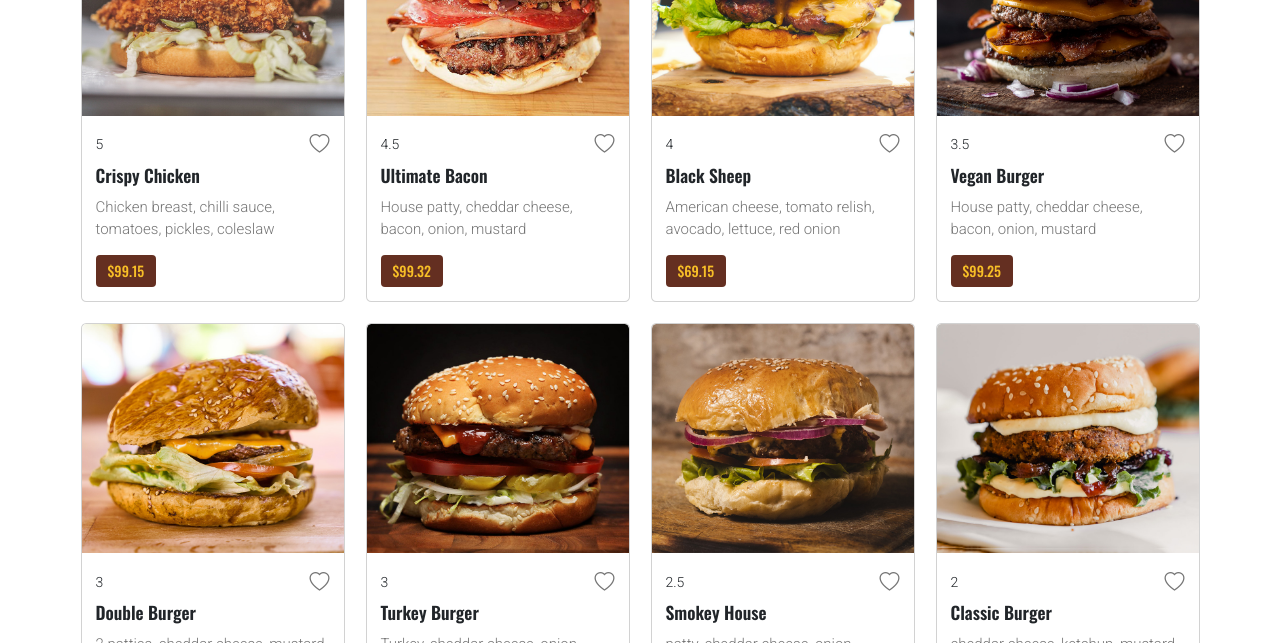
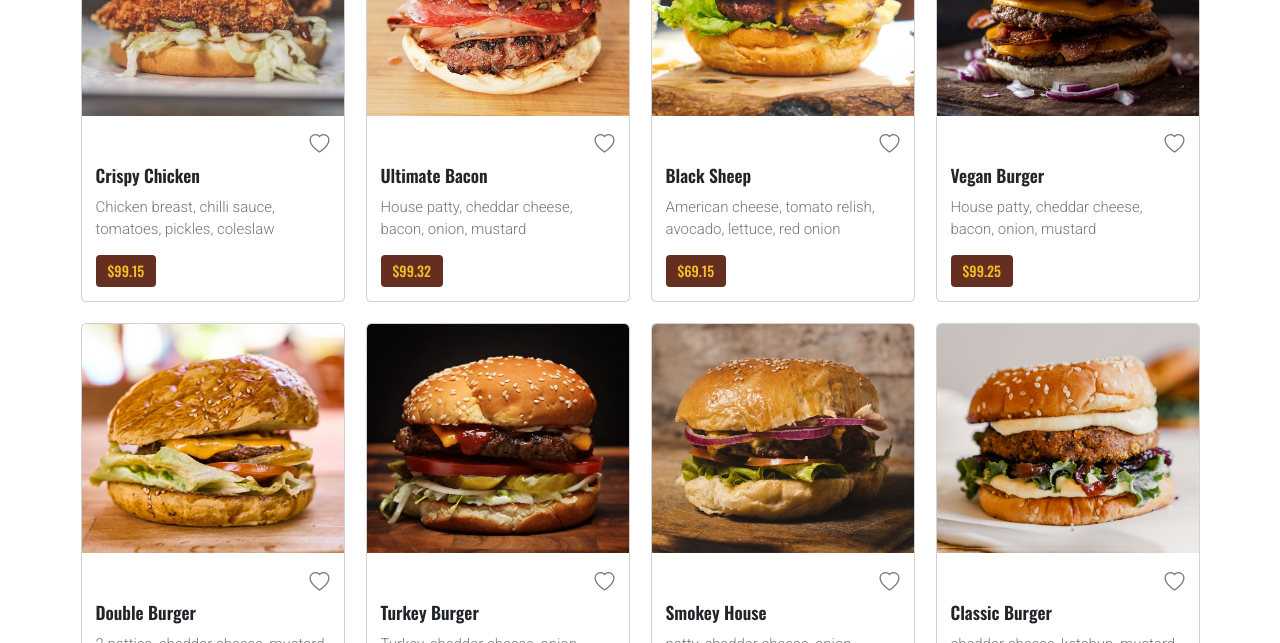
Before and after one commit to kanishkadz/QuickBites, a React (Create React App) app in the folder quick-bite/: page / in a window 1280 px wide. Shown: the part 2340-2983 px from the top of the page. Built offline with nearby package versions, Linux system fonts and the light colour scheme.

Commit message:
Update Cards.js

```diff
--- a/quick-bite/src/components/Cards.js
+++ b/quick-bite/src/components/Cards.js
@@ -2,7 +2,7 @@ import React from 'react'
 import { Col, Card } from 'react-bootstrap'
 import { Link } from 'react-router-dom'
 
-function Cards({image, rating, title, paragraph, price}) {
+function Cards({image, rating, title, paragraph, price, renderRatingIcons}) {
   return (
         <Col sm={6} lg={4} xl={3} className="mb-4">
             <Card className="overflow-hidden">
@@ -11,7 +11,7 @@ function Cards({image, rating, title, paragraph, price}) {
                 </div>
                 <Card.Body>
                     <div className="d-flex align-items-center justify-content-between">
-                        <div className="item_rating">{rating}</div>
+                        <div className="item_rating">{renderRatingIcons(rating)}</div>
                         <div className="wishlist">
                             <i class="bi bi-heart"></i>
                         </div>
```
